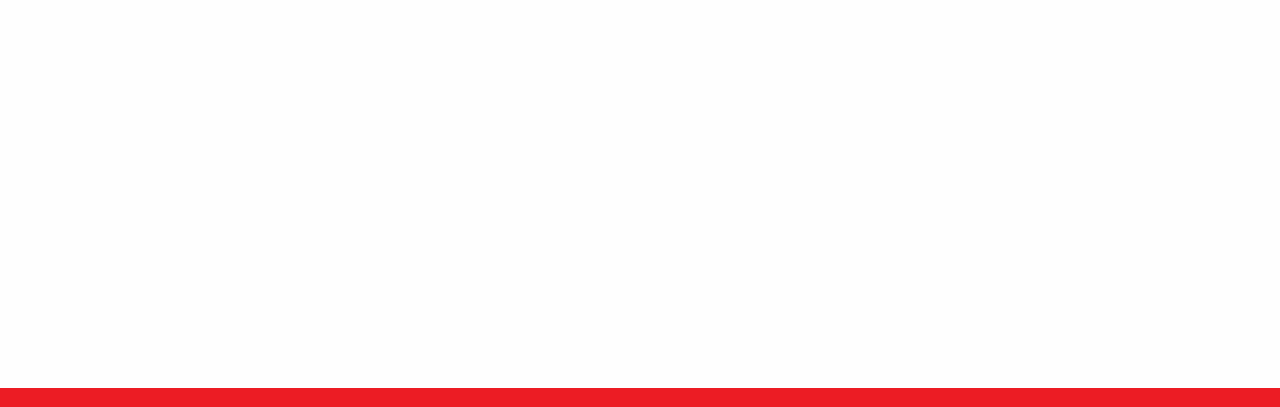
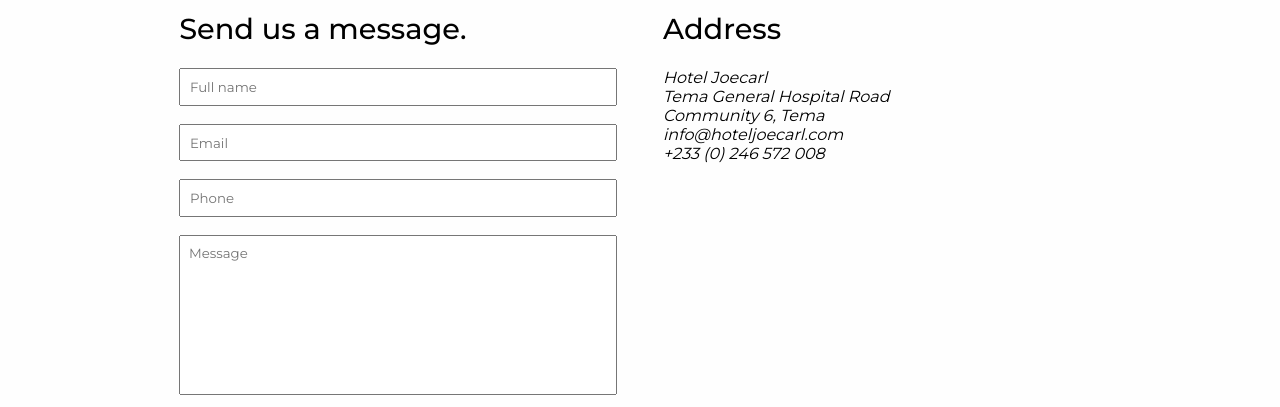
Before and after one commit to hrhhh1997/Hotel_Web, a website: page public/pages/contact-us.html in a window 1280 px wide. Shown: the part 193-600 px from the top of the page. Drawn offline with Linux system fonts and the light colour scheme.

Commit message:
Begin adding content to contact-us page

```diff
--- a/public/css/style.css
+++ b/public/css/style.css
@@ -135,6 +135,39 @@ nav {
     height: auto;
 }
 
+.contact-content-body-main {
+    display: flex;
+    gap: 5%;
+    flex-wrap: wrap;
+}
+
+.contact-content-body-main > div {
+    flex: 1;
+}
+
+.message-div {
+    min-width: 150px;
+}
+
+.contact-form {
+    display: flex;
+    flex-direction: column;
+    gap: calc(2vh + 2px);
+}
+
+.contact-form, address {
+    margin-top: 5%;
+}
+
+.contact-form input, .contact-form textarea {
+    padding: 2%;
+}
+
+.contact-form textarea {
+    resize: none;
+    height: 10rem;
+}
+
 footer {
     color: #fefefe;
     background-color: #ec1c24;
--- a/public/pages/contact-us.html
+++ b/public/pages/contact-us.html
@@ -33,7 +33,29 @@
         </nav>
         <div class="content">
             <section id="about-content-body">
-
+                <h1>Contact Us</h1>
+                <div class="contact-content-body-main">
+                    <div class="message-div">
+                        <h2>Send us a message.</h2>
+                        <form action="/contact-us" method="post" class="contact-form">
+                            <input type="text" name="fullName" placeholder="Full name" required>
+                            <input type="email" name="email" placeholder="Email" required>
+                            <input type="tel" name="phone" placeholder="Phone" required>
+                            <textarea name="message" placeholder="Message"></textarea>
+                            <button>Send</button>
+                        </form>
+                    </div>
+                    <div class="address-div">
+                        <h2>Address</h2>
+                        <address>
+                            <p>Hotel Joecarl</p>
+                            <p>Tema General Hospital Road</p>
+                            <p>Community 6, Tema</p>
+                            <p>info@hoteljoecarl.com</p>
+                            <p>+233 (0) 246 572 008</p>
+                        </address>
+                    </div>
+                </div>
             </section>
         </div>
         <footer>
```
